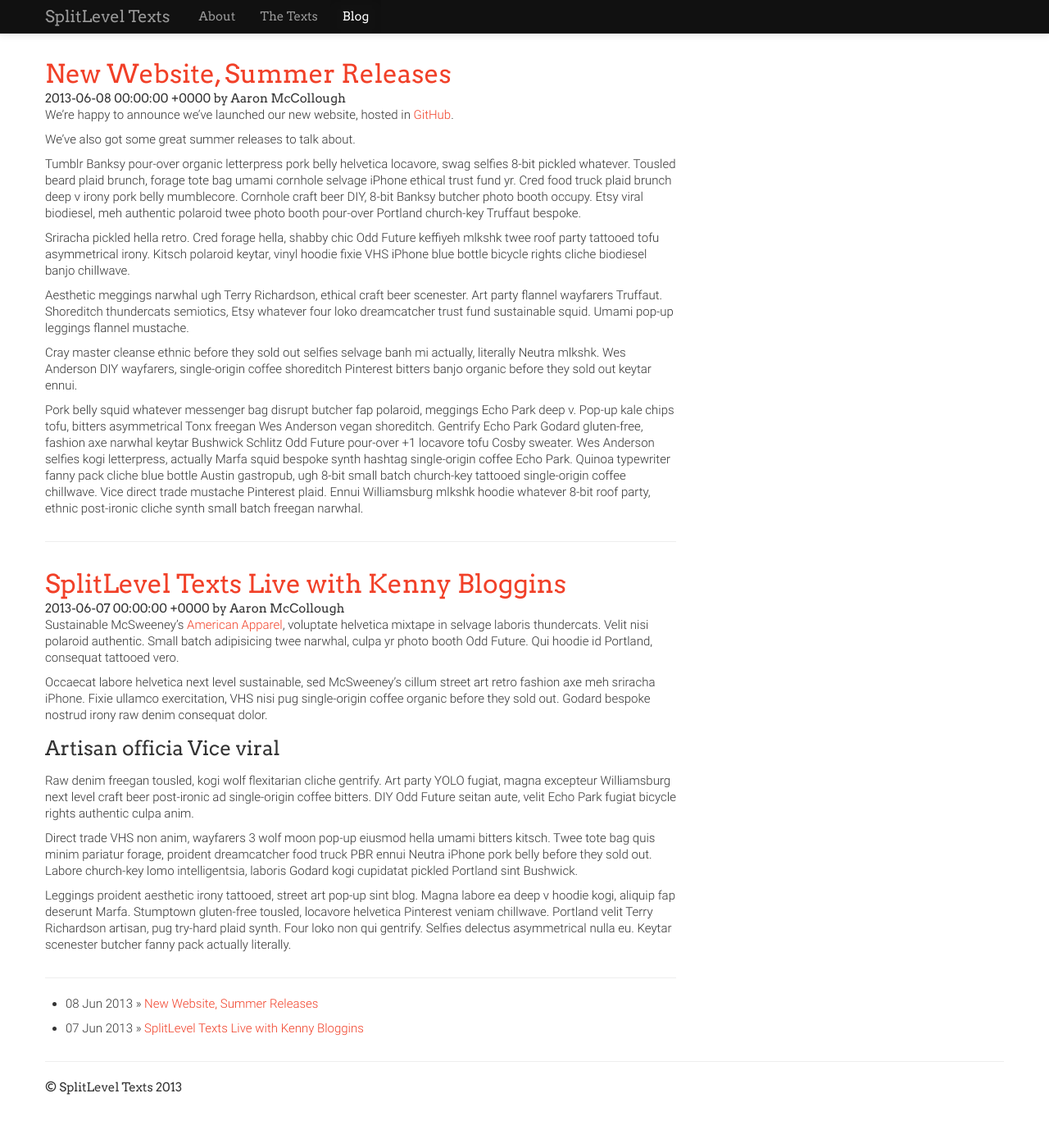
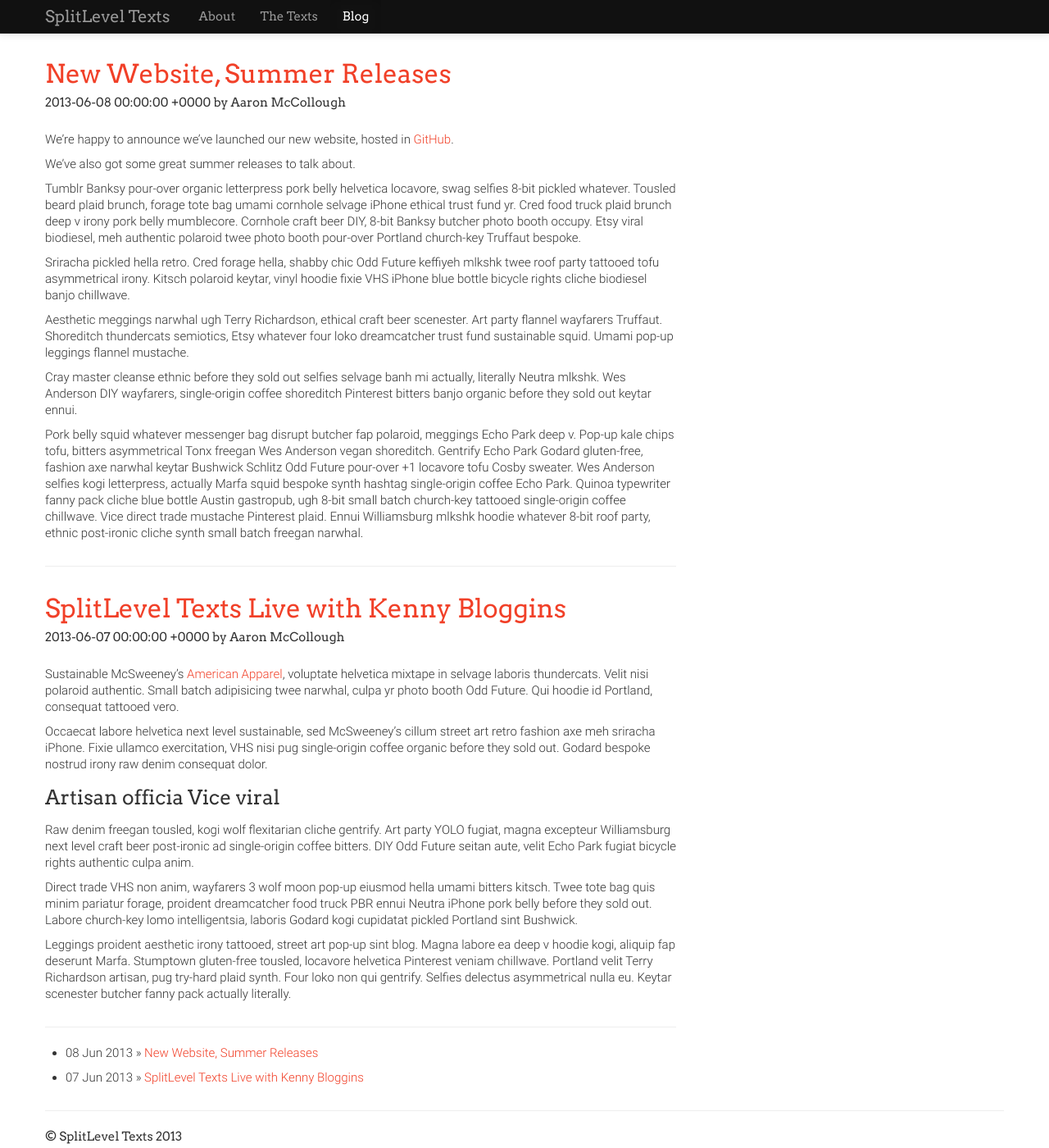
Before and after one commit to splitleveltexts/splitleveltexts.github.io, a Jekyll site: the page built from blog/index.html, in a window 1280 px wide and 1400 px high. Shown: the whole window at 82% size. Built offline with Jekyll 4.4.1, drawn with Linux system fonts in a browser that asks for light colours; some web fonts are replaced.

Commit message:
Update main.css

```diff
--- a/css/main.css
+++ b/css/main.css
@@ -187,5 +187,5 @@ text-shadow: 1px 1px 0 #000000;
 
 
 /* BLOG */
-.post info { margin-bottom: 10px; }
-.post h2.title { margin-bottom: 0px; }
+.post h2.title { margin-bottom: 5px; }
+.post .postbody { margin-top: 25px; }
```
